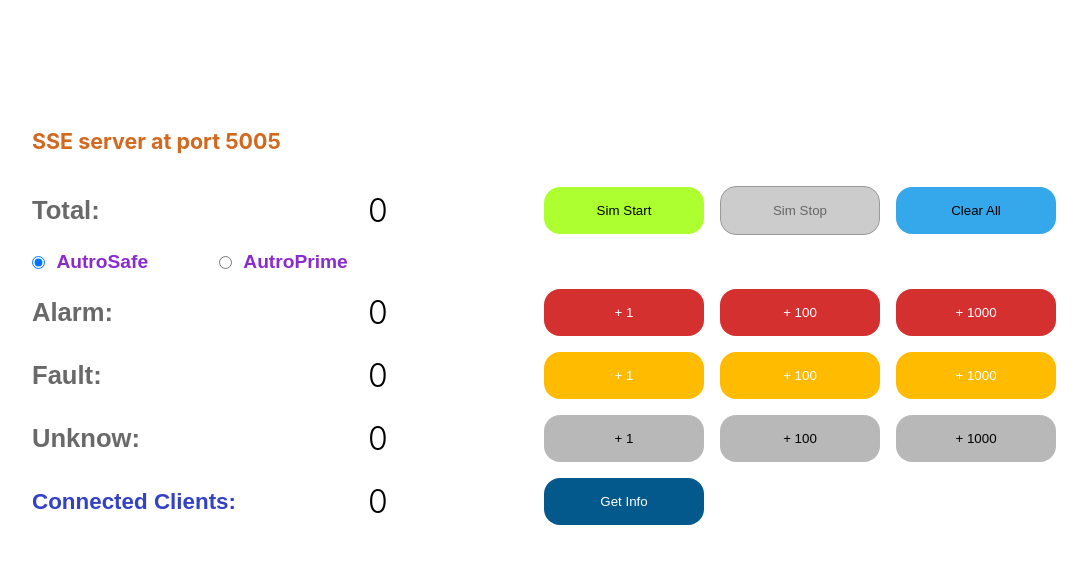
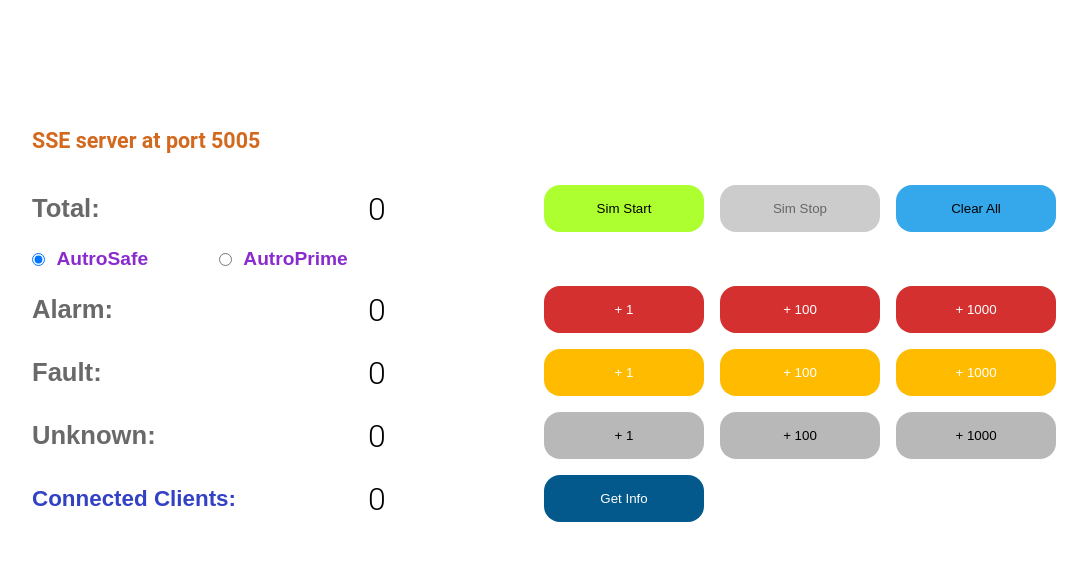
Before and after one commit to ebobo/server_send_event_nodejs, a website: page index.html in a window 1280 px wide. Shown: the whole page, without its empty margins (96-1183 px from the left). Drawn offline with Linux system fonts and the light colour scheme; no server answers.

Commit message:
some css changes

```diff
--- a/index.html
+++ b/index.html
@@ -45,7 +45,7 @@
         <button class="fault" onclick="addEvents(1000, 'fault')">+ 1000</button>
       </div>
       <div id="unknows" class="channel">
-        <div class="name">Unknow:</div>
+        <div class="name">Unknown:</div>
         <div class="events">0</div>
         <button class="unknow" onclick="addEvents(1, 'unknow')">+ 1</button>
         <button class="unknow" onclick="addEvents(100, 'unknow')">+ 100</button>
--- a/public/app.css
+++ b/public/app.css
@@ -9,9 +9,9 @@
   margin-left: 10%;
   font-size: 2rem;
   font-weight: 300;
-  font-family: -apple-system, BlinkMacSystemFont, 'Segoe UI', Roboto, Oxygen,
-    Ubuntu, Cantarell, 'Open Sans', 'Helvetica Neue', sans-serif;
+  font-family: 'Roboto', sans-serif; /* Use Roboto for Material Design */
 }
+
 div#container {
   display: grid;
   grid-template-rows: 1fr;
@@ -98,14 +98,18 @@
 }
 
 button:disabled {
-  border: 1px solid #999999;
   background-color: #cccccc;
   color: #666666;
+}
+button:hover {
+  background-color: darken(currentColor, 10%); /* Darken on hover */
 }
 
 h6.title {
   margin-bottom: 2rem;
-  color: chocolate;
+  color: #d2691e; /* Chocolate color maintained */
+  font-family: 'Roboto', sans-serif;
+  font-weight: bold;
 }
 
 label.radio {
```
